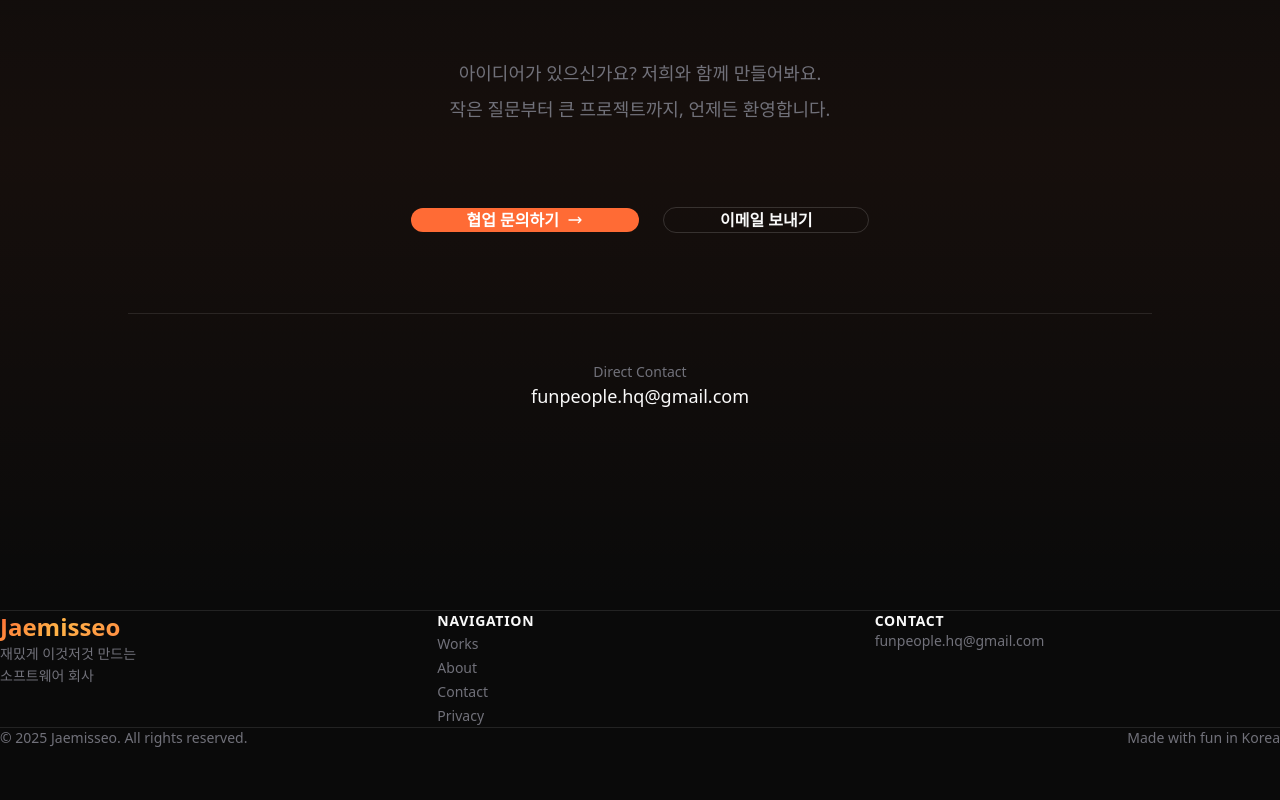
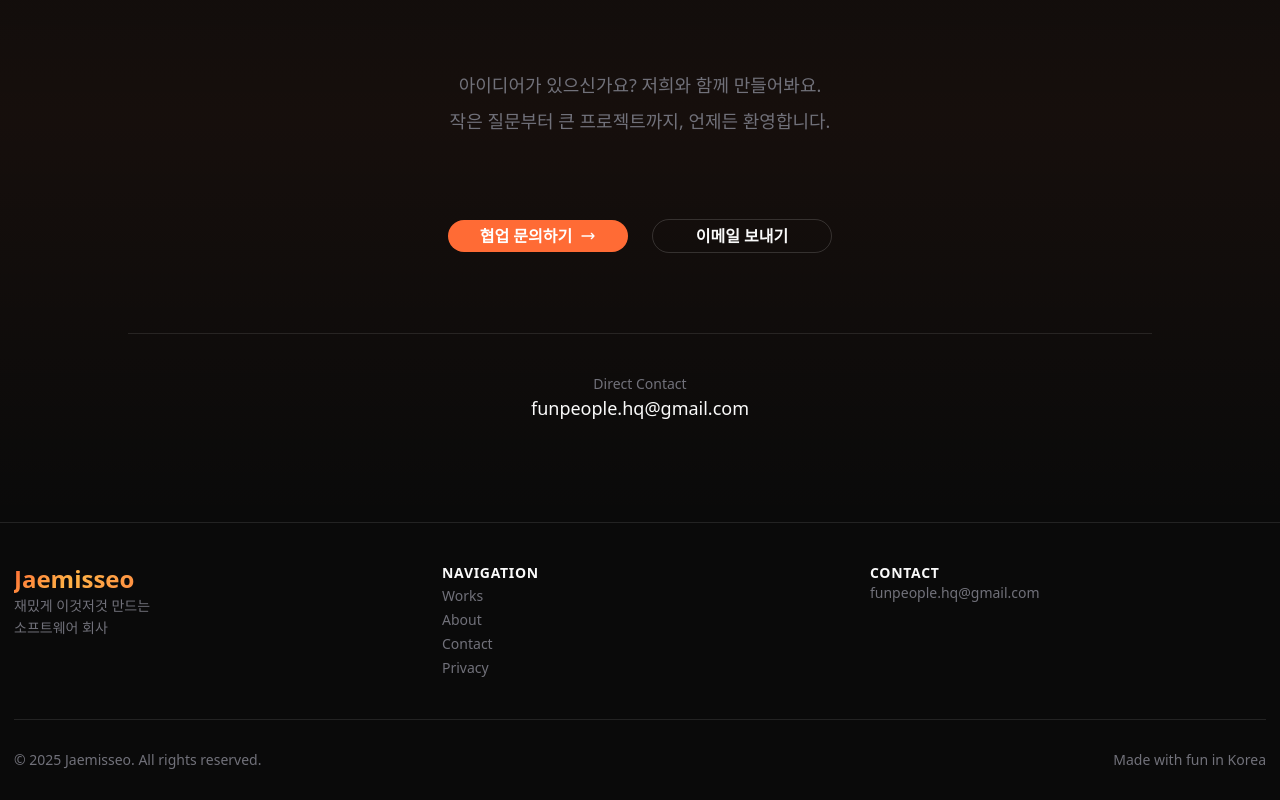
Before and after one commit to coolman0123/jaemisseo-site, a Next.js app: page / in a window 1280 px wide. Shown: the part 3475-4275 px from the top of the page. Before the commit the page ends 4223 px from the top, so only its background shows below. Built offline with nearby package versions, Linux system fonts and the light colour scheme; a web font is replaced by a local one.

Commit message:
main page

```diff
--- a/src/components/layout/Footer.tsx
+++ b/src/components/layout/Footer.tsx
@@ -1,20 +1,26 @@
-"use client";
+'use client';
 
-import Link from "next/link";
-import { motion } from "framer-motion";
+import Link from 'next/link';
+import { motion } from 'framer-motion';
 
 const footerLinks = [
-  { href: "/works", label: "Works" },
-  { href: "/about", label: "About" },
-  { href: "/contact", label: "Contact" },
-  { href: "/privacy", label: "Privacy" },
+  { href: '/works', label: 'Works' },
+  { href: '/about', label: 'About' },
+  { href: '/contact', label: 'Contact' },
+  { href: '/privacy', label: 'Privacy' },
 ];
 
 export default function Footer() {
   return (
-    <footer className="border-t border-white/10 bg-background">
-      <div className="max-w-[1400px] mx-auto px-6 md:px-12 py-16">
-        <div className="grid grid-cols-1 md:grid-cols-3 gap-8">
+    <footer
+      className="border-t border-white/10 bg-background"
+      style={{ paddingLeft: '14px', paddingRight: '14px', paddingTop: '40px', paddingBottom: '30px' }}>
+      <div className="max-w-350 mx-auto px-6 md:px-12 py-16">
+        <div
+          className="grid grid-cols-1 md:grid-cols-3 gap-8"
+          style={{
+            paddingBottom: '40px',
+          }}>
           {/* Logo & Description */}
           <div className="space-y-4">
             <Link href="/">
@@ -29,16 +35,11 @@ export default function Footer() {
 
           {/* Navigation */}
           <div className="space-y-4">
-            <h3 className="text-sm font-semibold uppercase tracking-wider text-foreground">
-              Navigation
-            </h3>
+            <h3 className="text-sm font-semibold uppercase tracking-wider text-foreground">Navigation</h3>
             <ul className="space-y-2">
               {footerLinks.map((link) => (
                 <li key={link.href}>
-                  <Link
-                    href={link.href}
-                    className="text-muted hover:text-foreground transition-colors text-sm"
-                  >
+                  <Link href={link.href} className="text-muted hover:text-foreground transition-colors text-sm">
                     {link.label}
                   </Link>
                 </li>
@@ -48,15 +49,10 @@ export default function Footer() {
 
           {/* Contact */}
           <div className="space-y-4">
-            <h3 className="text-sm font-semibold uppercase tracking-wider text-foreground">
-              Contact
-            </h3>
+            <h3 className="text-sm font-semibold uppercase tracking-wider text-foreground">Contact</h3>
             <ul className="space-y-2 text-sm text-muted">
               <li>
-                <a
-                  href="mailto:funpeople.hq@gmail.com"
-                  className="hover:text-foreground transition-colors"
-                >
+                <a href="mailto:funpeople.hq@gmail.com" className="hover:text-foreground transition-colors">
                   funpeople.hq@gmail.com
                 </a>
               </li>
@@ -68,14 +64,12 @@ export default function Footer() {
           initial={{ opacity: 0 }}
           whileInView={{ opacity: 1 }}
           transition={{ duration: 0.6 }}
-          className="mt-16 pt-12 border-t border-white/10 flex flex-col md:flex-row items-center justify-between gap-4"
-        >
-          <p className="text-sm text-muted">
-            &copy; {new Date().getFullYear()} Jaemisseo. All rights reserved.
-          </p>
-          <p className="text-sm text-muted">
-            Made with fun in Korea
-          </p>
+          style={{
+            paddingTop: '30px',
+          }}
+          className="mt-16 pt-12 border-t border-white/10 flex flex-col md:flex-row items-center justify-between gap-4">
+          <p className="text-sm text-muted">&copy; {new Date().getFullYear()} Jaemisseo. All rights reserved.</p>
+          <p className="text-sm text-muted">Made with fun in Korea</p>
         </motion.div>
       </div>
     </footer>
--- a/src/components/sections/CTA.tsx
+++ b/src/components/sections/CTA.tsx
@@ -1,10 +1,10 @@
-"use client";
+'use client';
 
-import { useRef, useEffect } from "react";
-import Link from "next/link";
-import { motion } from "framer-motion";
-import { gsap } from "@/lib/gsap";
-import MagneticButton from "@/components/animations/MagneticButton";
+import { useRef, useEffect } from 'react';
+import Link from 'next/link';
+import { motion } from 'framer-motion';
+import { gsap } from '@/lib/gsap';
+import MagneticButton from '@/components/animations/MagneticButton';
 
 export default function CTA() {
   const sectionRef = useRef<HTMLElement>(null);
@@ -21,11 +21,11 @@ export default function CTA() {
           scale: 1,
           opacity: 1,
           duration: 1,
-          ease: "power3.out",
+          ease: 'power3.out',
           scrollTrigger: {
             trigger: sectionRef.current,
-            start: "top 70%",
-            toggleActions: "play none none reverse",
+            start: 'top 70%',
+            toggleActions: 'play none none reverse',
           },
         }
       );
@@ -35,7 +35,10 @@ export default function CTA() {
   }, []);
 
   return (
-    <section ref={sectionRef} style={{ paddingTop: '200px', paddingBottom: '200px' }} className="relative overflow-hidden bg-background">
+    <section
+      ref={sectionRef}
+      style={{ paddingTop: '200px', paddingBottom: '100px' }}
+      className="relative overflow-hidden bg-background">
       {/* Background Pattern */}
       <div className="absolute inset-0">
         <div className="absolute inset-0 bg-gradient-to-b from-transparent via-primary/5 to-transparent" />
@@ -43,10 +46,7 @@ export default function CTA() {
       </div>
 
       <div className="relative z-10 w-full max-w-5xl mx-auto px-6 md:px-8 lg:px-12 text-center">
-        <h2
-          ref={textRef}
-          className="text-3xl md:text-4xl lg:text-5xl font-bold mb-12 leading-relaxed tracking-tight"
-        >
+        <h2 ref={textRef} className="text-3xl md:text-4xl lg:text-5xl font-bold mb-12 leading-relaxed tracking-tight">
           <span className="text-foreground">새로운 프로젝트를</span>
           <br />
           <span className="text-gradient">함께 시작할까요?</span>
@@ -58,8 +58,7 @@ export default function CTA() {
           initial={{ opacity: 0 }}
           whileInView={{ opacity: 1 }}
           viewport={{ once: true }}
-          transition={{ delay: 0.3 }}
-        >
+          transition={{ delay: 0.3 }}>
           아이디어가 있으신가요? 저희와 함께 만들어봐요.
           <br />
           작은 질문부터 큰 프로젝트까지, 언제든 환영합니다.
@@ -70,21 +69,25 @@ export default function CTA() {
           whileInView={{ opacity: 1, y: 0 }}
           viewport={{ once: true }}
           transition={{ delay: 0.5 }}
-          className="flex flex-col sm:flex-row items-center justify-center gap-6"
-        >
+          className="flex flex-col sm:flex-row items-center justify-center gap-6">
           <MagneticButton>
             <Link
               href="/contact"
-              style={{ paddingLeft: '56px', paddingRight: '56px' }}
-              className="group inline-flex items-center gap-2 py-4 bg-primary text-white font-semibold rounded-full hover:bg-primary/90 transition-all duration-300 hover:shadow-lg hover:shadow-primary/20 whitespace-nowrap"
-            >
+              style={{
+                width: '180px',
+                display: 'flex',
+                justifyContent: 'center',
+                paddingTop: '4px',
+                alignItems: 'center',
+                paddingBottom: '4px',
+              }}
+              className="group inline-flex items-center gap-2 py-4 bg-primary text-white font-semibold rounded-full hover:bg-primary/90 transition-all duration-300 hover:shadow-lg hover:shadow-primary/20 whitespace-nowrap">
               <span>협업 문의하기</span>
               <svg
                 className="w-4 h-4 group-hover:translate-x-1 transition-transform"
                 fill="none"
                 stroke="currentColor"
-                viewBox="0 0 24 24"
-              >
+                viewBox="0 0 24 24">
                 <path strokeLinecap="round" strokeLinejoin="round" strokeWidth={2} d="M17 8l4 4m0 0l-4 4m4-4H3" />
               </svg>
             </Link>
@@ -92,9 +95,15 @@ export default function CTA() {
           <MagneticButton>
             <a
               href="mailto:funpeople.hq@gmail.com"
-              style={{ paddingLeft: '56px', paddingRight: '56px' }}
-              className="inline-flex items-center gap-2 py-4 border border-white/15 text-foreground font-semibold rounded-full hover:border-white/30 hover:bg-white/5 transition-all duration-300 whitespace-nowrap"
-            >
+              style={{
+                width: '180px',
+                display: 'flex',
+                justifyContent: 'center',
+                paddingTop: '4px',
+                alignItems: 'center',
+                paddingBottom: '4px',
+              }}
+              className="inline-flex items-center gap-2 py-4 border border-white/15 text-foreground font-semibold rounded-full hover:border-white/30 hover:bg-white/5 transition-all duration-300 whitespace-nowrap">
               <span>이메일 보내기</span>
             </a>
           </MagneticButton>
@@ -102,18 +111,16 @@ export default function CTA() {
 
         {/* Contact info */}
         <motion.div
-          style={{ marginTop: '80px', paddingTop: '48px' }}
+          style={{ marginTop: '80px', paddingTop: '40px' }}
           className="border-t border-white/10"
           initial={{ opacity: 0 }}
           whileInView={{ opacity: 1 }}
           viewport={{ once: true }}
-          transition={{ delay: 0.7 }}
-        >
+          transition={{ delay: 0.7 }}>
           <p className="text-sm text-muted mb-2">Direct Contact</p>
           <a
             href="mailto:funpeople.hq@gmail.com"
-            className="text-lg text-foreground hover:text-primary transition-colors"
-          >
+            className="text-lg text-foreground hover:text-primary transition-colors">
             funpeople.hq@gmail.com
           </a>
         </motion.div>
--- a/src/components/sections/Projects.tsx
+++ b/src/components/sections/Projects.tsx
@@ -72,9 +72,17 @@ export default function Projects() {
     <section style={{ paddingTop: '200px', paddingBottom: '200px' }} className="bg-background">
       <div className="w-full max-w-350 mx-auto px-6 md:px-12">
         <FadeIn className="mb-24 text-center">
-          <span className="text-primary text-sm font-semibold uppercase tracking-widest">Our Works</span>
-          <h2 className="text-3xl md:text-4xl lg:text-5xl font-bold mt-6 mb-8 tracking-tight">프로젝트</h2>
-          <p className="text-muted text-base md:text-lg max-w-xl mx-auto leading-loose">
+          <span
+            className="text-primary text-sm font-semibold uppercase tracking-widest"
+            style={{ marginBottom: '6px' }}>
+            Our Works
+          </span>
+          <h2
+            className="text-3xl md:text-4xl lg:text-5xl font-bold mt-6 mb-8 tracking-tight"
+            style={{ marginBottom: '6px' }}>
+            프로젝트
+          </h2>
+          <p className="text-muted text-base md:text-lg max-w-xl mx-auto leading-loose" style={{ marginBottom: '6px' }}>
             우리가 재밌게 만들고 있는 것들입니다.
           </p>
         </FadeIn>
@@ -144,7 +152,10 @@ export default function Projects() {
                       x: hoveredId === project.id ? 0 : -10,
                       opacity: hoveredId === project.id ? 1 : 0,
                     }}
-                    className="absolute top-8 right-8 p-2 bg-white/10 backdrop-blur-sm rounded-full">
+                    style={{
+                      padding: '5px',
+                    }}
+                    className="absolute bottom-5 right-2 p-5 bg-white/10 backdrop-blur-sm rounded-full">
                     <svg className="w-4 h-4" fill="none" stroke="currentColor" viewBox="0 0 24 24">
                       <path strokeLinecap="round" strokeLinejoin="round" strokeWidth={2} d="M17 8l4 4m0 0l-4 4m4-4H3" />
                     </svg>
```
